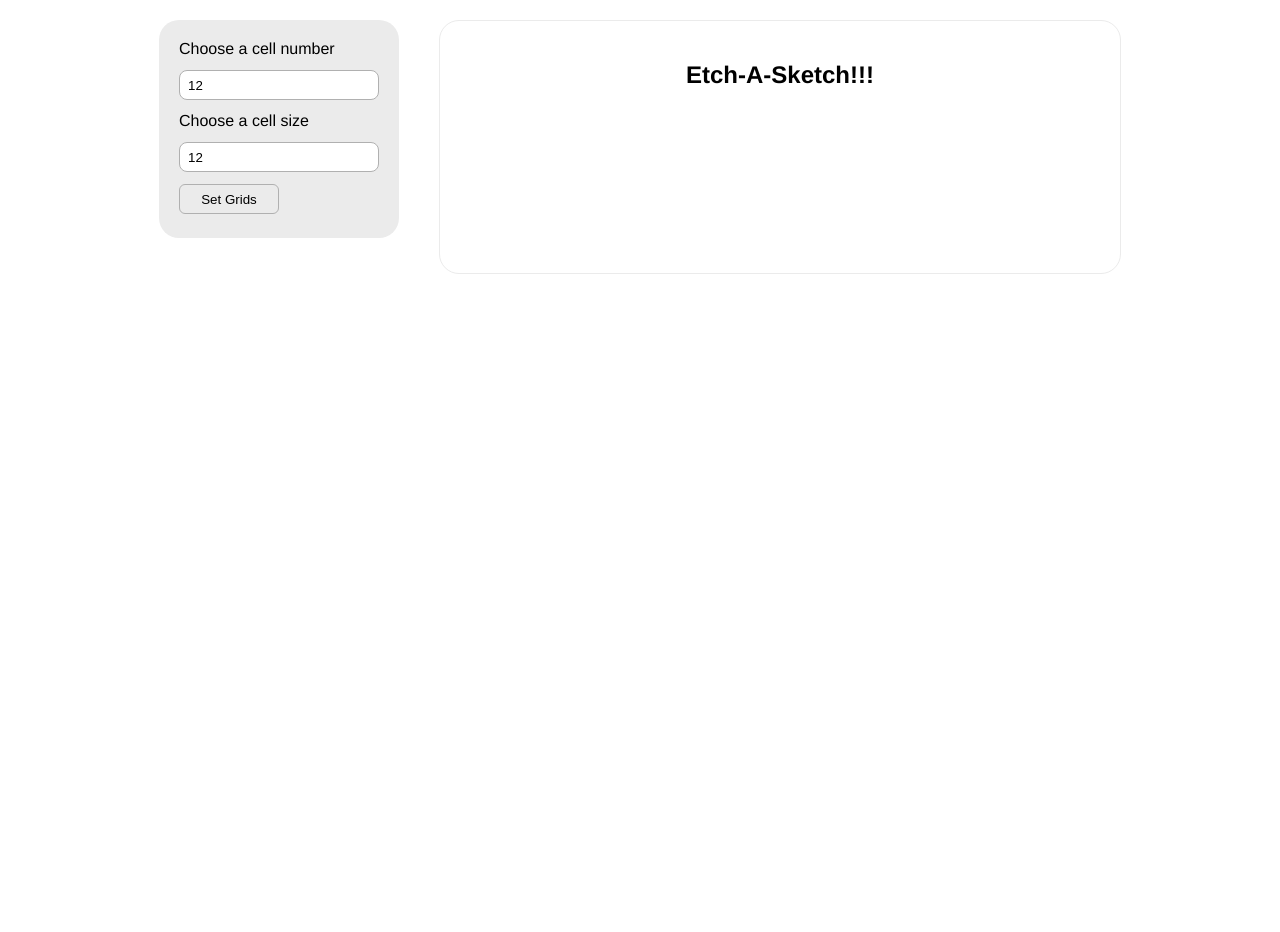
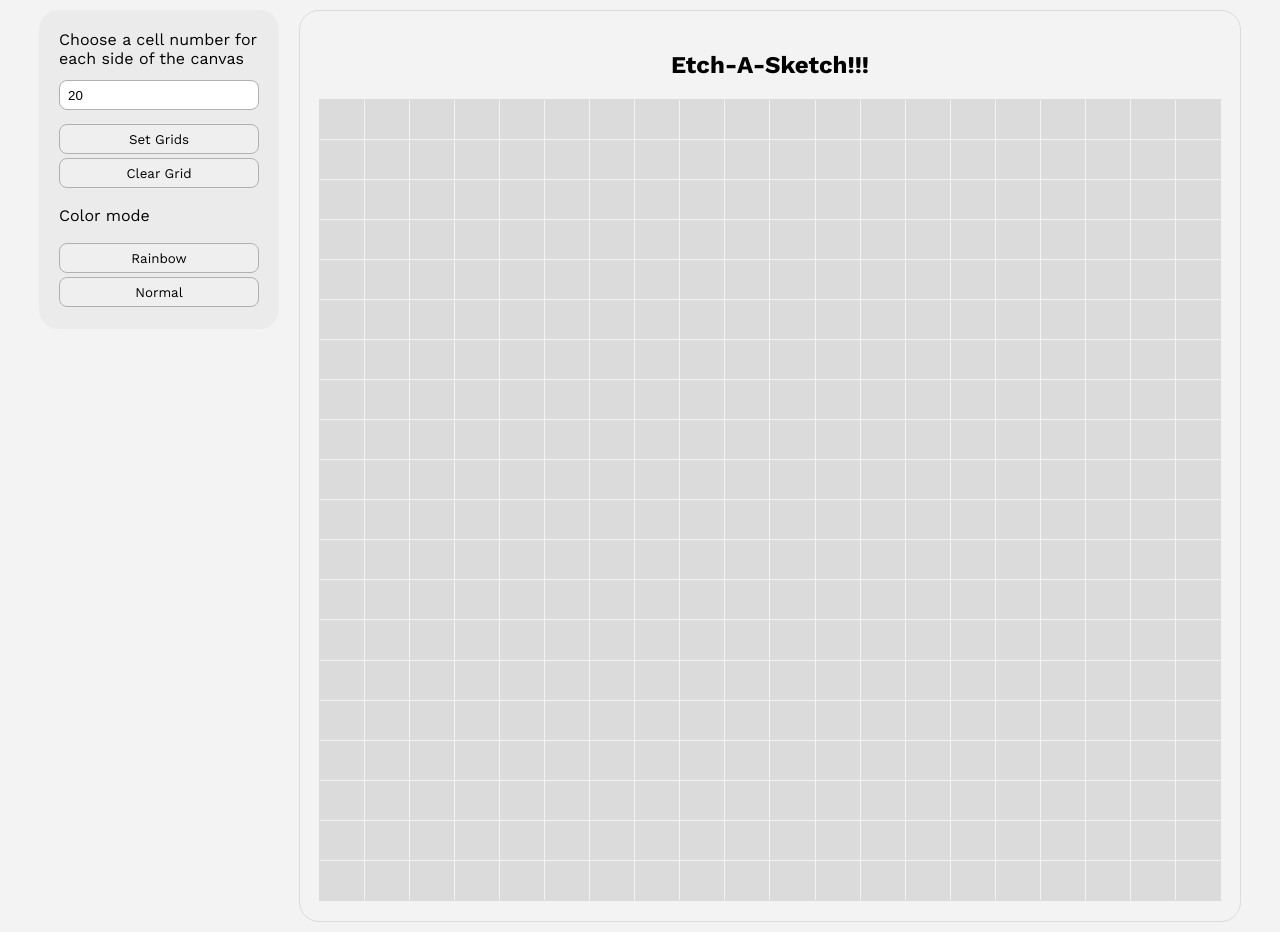
Before and after one commit to cesaradrianer/etch-a-sketch, a plain HTML site: page index.html in a window 1280 px wide. Both pictures are taken after a click on the button "Set Grids". Before the commit the page ends 800 px from the top, so only its background shows below. Drawn offline with nearby package versions, Linux system fonts and the light colour scheme.

Commit message:
Final commit

```diff
--- a/index.html
+++ b/index.html
@@ -7,18 +7,33 @@
         <meta name="description" content="">
         <meta name="viewport" content="width=device-width, initial-scale=1">
         <link rel="stylesheet" href="/styles.css">
+        <link rel="preconnect" href="https://fonts.googleapis.com">
+        <link rel="preconnect" href="https://fonts.gstatic.com" crossorigin>
+        <link href="https://fonts.googleapis.com/css2?family=Work+Sans:wght@300;400;500;700&display=swap" rel="stylesheet">
     </head>
     <body id="body">
 
         <section id="controls">
 
-            <label for="grid_num">Choose a cell number</label>
-            <input type="number" name="grid_num" class="input" id="grid_num" max="50" min="12" value="12">
+            <div>
 
-            <label for="cell_size">Choose a cell size</label>
-            <input type="number" name="cell_size" class="input" id="cell_size" max="24" min="12" value="12">
+                <label for="grid_num">Choose a cell number for<br>each side of the canvas</label>
+                <input type="number" name="grid_num" class="input" id="grid_num" max="100" min="12" value="20">
 
-            <button id="set_grids_button">Set Grids</button>
+                <button id="set_grids_button" class="btn">Set Grids</button>
+                <button id="reset" name="reset_button" class="btn">Clear Grid</button>
+
+            </div>
+
+            <div>
+
+                <p>Color mode</p>
+                <button id="rainbow_mode" name="rainbow_mode" class="btn">Rainbow</button>
+                <button id="normal_mode" id="normal_mode" class="btn">Normal</button>
+
+            </div>
+
+
 
         </section>
 
--- a/index.js
+++ b/index.js
@@ -1,49 +1,86 @@
-/*Getting the basic HTML elements to work with*/
+/* Getting the basic HTML elements to work with */
 const grid = document.getElementById("grid")
 const setGridsButton = document.getElementById('set_grids_button')
 const setGridsInput = document.getElementById('grid_num')
-const setCellSize = document.getElementById('cell_size')
+const resetButton = document.getElementById('reset')
+const rainbowModeButton = document.getElementById('rainbow_mode')
+const normalModeButton = document.getElementById('normal_mode')
 
-/*Adding click styles to the button*/
-setGridsButton.onmousedown = () => {setGridsButton.style.backgroundColor = "#CFCFCF"}
-setGridsButton.onmouseup = () => {setGridsButton.style.backgroundColor = "#EBEBEB"}
+/* Adding a function that clear the grid */
+resetButton.onclick = () => {grid.innerHTML = ''}
 
-/*Styling the grid*/
-grid.style.display = "grid"
+let grid_cells = []
 
-/*Getting the cells after creating them*/
-let grid_cells;
+/* When the user clicks on "Set Grids", the sketchpad will be created */
+setGridsButton.onclick = () => {
 
-/*Inserting the grid cells*/
-set_grids_button.addEventListener('click', () => {
+    grid.innerHTML = ''
 
-    for (let i = 0; i < parseInt(setGridsInput.value); i++) {
+    for (let i = 0; i < Math.pow(parseInt(setGridsInput.value), 2); i++) {
 
-        grid.insertAdjacentHTML("beforeend", "<div class='grid_cell'><div/>")
-        grid.style.gridTemplateColumns = `repeat(${parseInt(setGridsInput.value)}, ${setCellSize.value + "px"} 1fr)`
-        grid.style.gridTemplateRows = `repeat(${parseInt(setGridsInput.value)}, ${setCellSize.value + "px"} 1fr)`
+        const grid_cell = document.createElement('div')
+        grid_cell.className = 'grid_cell'
+        grid.append(grid_cell)
+        grid_cells.push(grid_cell)
+
+        grid_cell.addEventListener('dragstart', (e) => {
+
+            e.preventDefault()
+
+        })
 
     }
 
-})
+    grid.style.gridTemplateColumns = `repeat(${parseInt(setGridsInput.value)}, 1fr)`
+    grid.style.gridTemplateRows = `repeat(${parseInt(setGridsInput.value)}, 1fr)`
 
-grid_cells = document.querySelectorAll(".grid_cell")
+    etch_a_sketch()
 
+}
+
+/* Coding two different color modes */
 let flag = false
 
-/*Adding some events, so that when the mouse is down, one can start drawing in the grid*/
+let color = "#B0B0B0"
+
+function rainbowMode() {
+
+    let r = Math.floor(Math.random() * 256)
+    let g = Math.floor(Math.random() * 256)
+    let b = Math.floor(Math.random() * 256)
+
+    color = `rgb(${r}, ${g}, ${b})`
+
+}
+
+function normalMode() {
+
+    color = '#B0B0B0'
+
+}
+
+let colorMode = 'normal'
+
+rainbowModeButton.onclick = () => {colorMode = 'rainbow'}
+
+normalModeButton.onclick = () => {colorMode = 'normal'}
+
+/* Adding some events, so that when the mouse is down, one can start drawing in the grid */
+function etch_a_sketch() {
+
     for (let j = 0; j < grid_cells.length; j++) {
-
-    grid_cells[j].style.backgroundColor = "#EBEBEB"
 
         grid_cells[j].addEventListener('mousedown', () => {
             flag = true
-        grid_cells[j].style.backgroundColor = "#B0B0B0"
         })
 
         grid_cells[j].addEventListener('mouseover', () => {
-        if(flag == true) {
-            grid_cells[j].style.backgroundColor = "#B0B0B0"
+            if(flag == true && colorMode == 'normal') {
+                normalMode()
+                grid_cells[j].style.backgroundColor = color
+            } else if (flag == true && colorMode == 'rainbow') {
+                rainbowMode()
+                grid_cells[j].style.backgroundColor = color
             }
         })
 
@@ -52,3 +89,5 @@ for (let j = 0; j < grid_cells.length; j++) {
         })
 
     }
+
+}
--- a/styles.css
+++ b/styles.css
@@ -3,41 +3,44 @@ body {
     display: flex;
     flex-direction: row;
     justify-content: center;
-    font-family: "Helvetica";
+    font-family: "Work Sans", "sans serif";
+    background-color: #f3f3f3;
 }
 
 #grid_wrapper {
-    min-width: 50%;
-    margin: 20px;
+    width: 900px;
+    height: 960px;
+    margin: 10px;
     display: flex;
     flex-direction: column;
     align-items: center;
-    border: 1px solid #EBEBEB;
+    border: 1px solid #dbdbdb;
     border-radius: 20px;
     padding: 20px;
     height: fit-content;
 }
 
+#grid {
+    width: 900px;
+    height: 800px;
+    display: grid;
+    gap: 1px;
+    border: 1px solid #dbdbdb;
+}
+
 #controls {
     display: flex;
     flex-direction: column;
-    background-color: #EBEBEB;
+    background-color: #ebebeb;
     height: fit-content;
-    margin: 20px;
+    margin: 10px;
     border-radius: 20px;
     padding: 20px;
 }
 
-#set_grids_button {
-    width: 100px;
-    border: 1px solid #B0B0B0;
-    border-radius: 8px;
-    height: 30px;
-    padding: 4px;
-    margin-bottom: 4px;
-    border: 1px solid #B0B0B0;
-    border-radius: 6px;
-    cursor: pointer;
+#controls > div {
+    display: flex;
+    flex-direction: column;
 }
 
 .input{
@@ -48,3 +51,21 @@ body {
     padding: 0 8px;
     margin: 12px 0;
 }
+
+.btn {
+    border: 1px solid #B0B0B0;
+    border-radius: 8px;
+    height: 30px;
+    padding: 0 8px;
+    margin: 2px 0;
+    font-family: "Work Sans";
+}
+
+.btn:hover {
+    background-color: #CFCFCF;
+    cursor: pointer;
+}
+
+.grid_cell {
+    background-color: #dbdbdb;
+}
```
Lines whose indentation alone changed are shown as unchanged.
